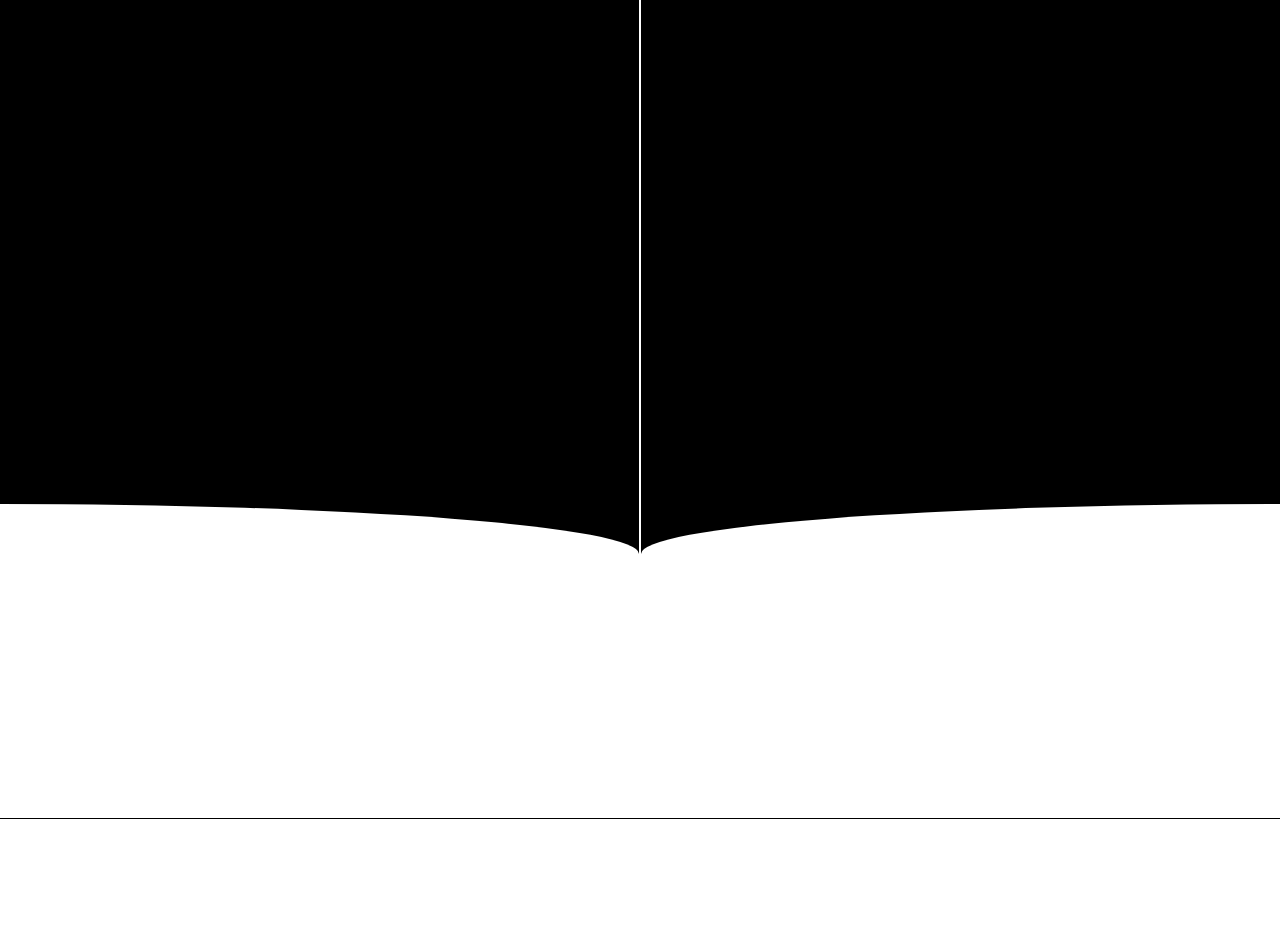
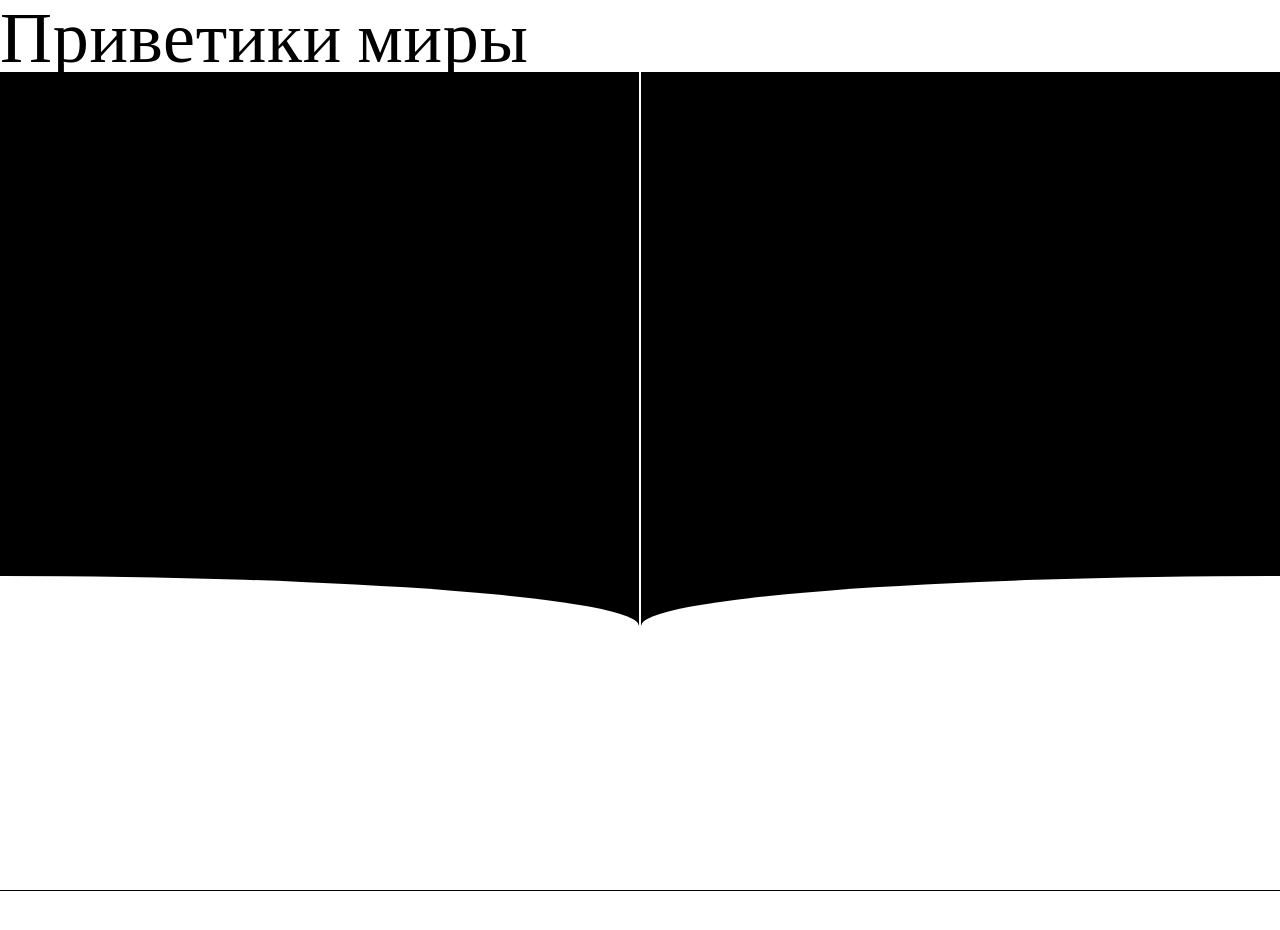
Before and after one commit to simonzlo/aivengo_zlotnikov, a plain HTML site: page index.html in a window 1280 px wide. Shown: the top 930 px of the page. Drawn offline with nearby package versions, Linux system fonts and the light colour scheme.

Commit message:
Update index.html

```diff
--- a/index.html
+++ b/index.html
@@ -6,9 +6,6 @@
     <link rel="stylesheet" href="stylesheets/style.css">
   </head>
   <style media="screen">
-  h1 {
-    font-size: 500px;
-  }
 
   .hb1 {
     width: 1280px;
@@ -821,7 +818,7 @@
   </style>
 
   <body>
-    <h1></h1>
+    <h1>Приветики миры</h1>
     <div class="hb1">
       <div class="hb1-1">
         <div class="hb1-1-1"></div>
```
